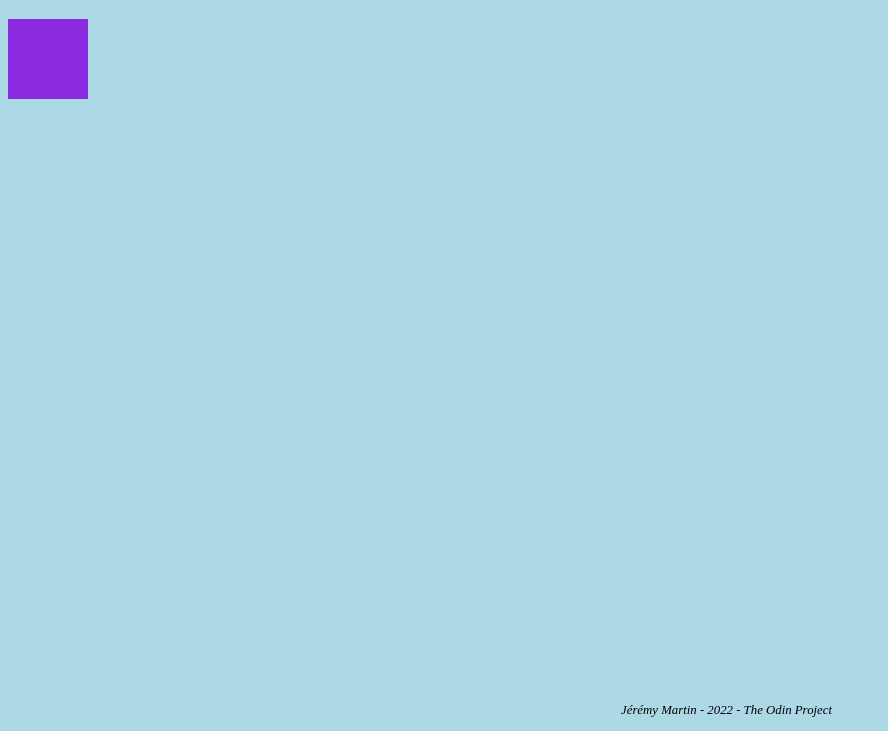
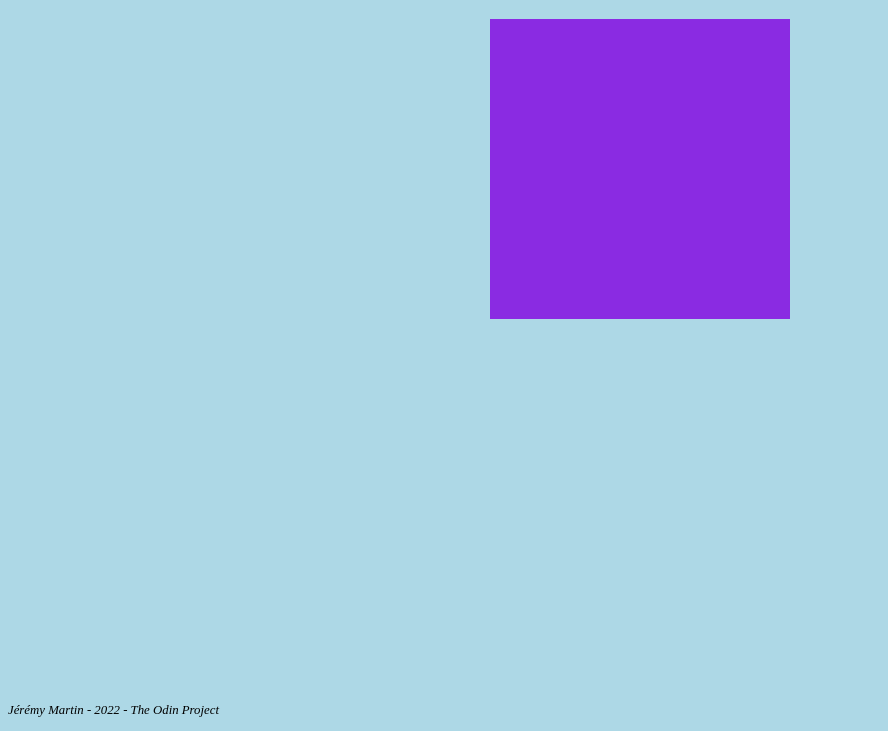
Before and after one commit to JeremyMrt/etch-a-sketch, a plain HTML site: page index.html in a window 1280 px wide. Shown: the part 69-800 px from the top of the page, without its empty margins (0-888 px from the left). Drawn offline with Linux system fonts and the light colour scheme.

Commit message:
Automatic styling in JS

```diff
--- a/script.js
+++ b/script.js
@@ -1,7 +1,8 @@
 const theGrid = document.querySelector(".grid-container");
 
 let numberGrid = 16;
-let sqrtRootGrid = Math.sqrt(numberGrid);
+let sqrtRootGrid = Math.floor(Math.sqrt(numberGrid));
+let gridSize = 300 / sqrtRootGrid;
 
 for (let i=0 ; i< numberGrid ; i++) {
     const oneBox = document.createElement('div');
@@ -9,5 +10,5 @@ for (let i=0 ; i< numberGrid ; i++) {
     theGrid.appendChild(oneBox);
 }
 
-theGrid.style.gridTemplateColumns = `repeat(${sqrtRootGrid}, 20px`;
-theGrid.style.gridTemplateRows = `repeat(${sqrtRootGrid}, 20px`;
+theGrid.style.gridTemplateColumns = `repeat(${sqrtRootGrid}, ${gridSize}px`;
+theGrid.style.gridTemplateRows = `repeat(${sqrtRootGrid}, ${gridSize}px`;
--- a/style.css
+++ b/style.css
@@ -3,8 +3,7 @@ body {
     box-sizing: border-box;
 }
 
-.header,
-.footer {
+.header {
     display: flex;
     justify-content: center;
     align-items: center;
@@ -16,8 +15,11 @@ body {
 
 .grid-container {
     display: grid;
-    /* grid-template-columns: repeat(4, 20px);
-    grid-template-rows: repeat(4, 20px); */
+    justify-content: center;
+    align-content: center;
+    width: 300px;
+    height: 300px;
+    margin: 0 auto;
 }
 
 .one-box {
@@ -28,7 +30,7 @@ body {
 .footer {
     position: absolute;
     bottom: 0;
-    right: 35%;
+    text-align: center;
     font-size: 0.8em;
     font-style: italic;
 }
```
Also changed, not shown: index.html (+1 -3 lines).
